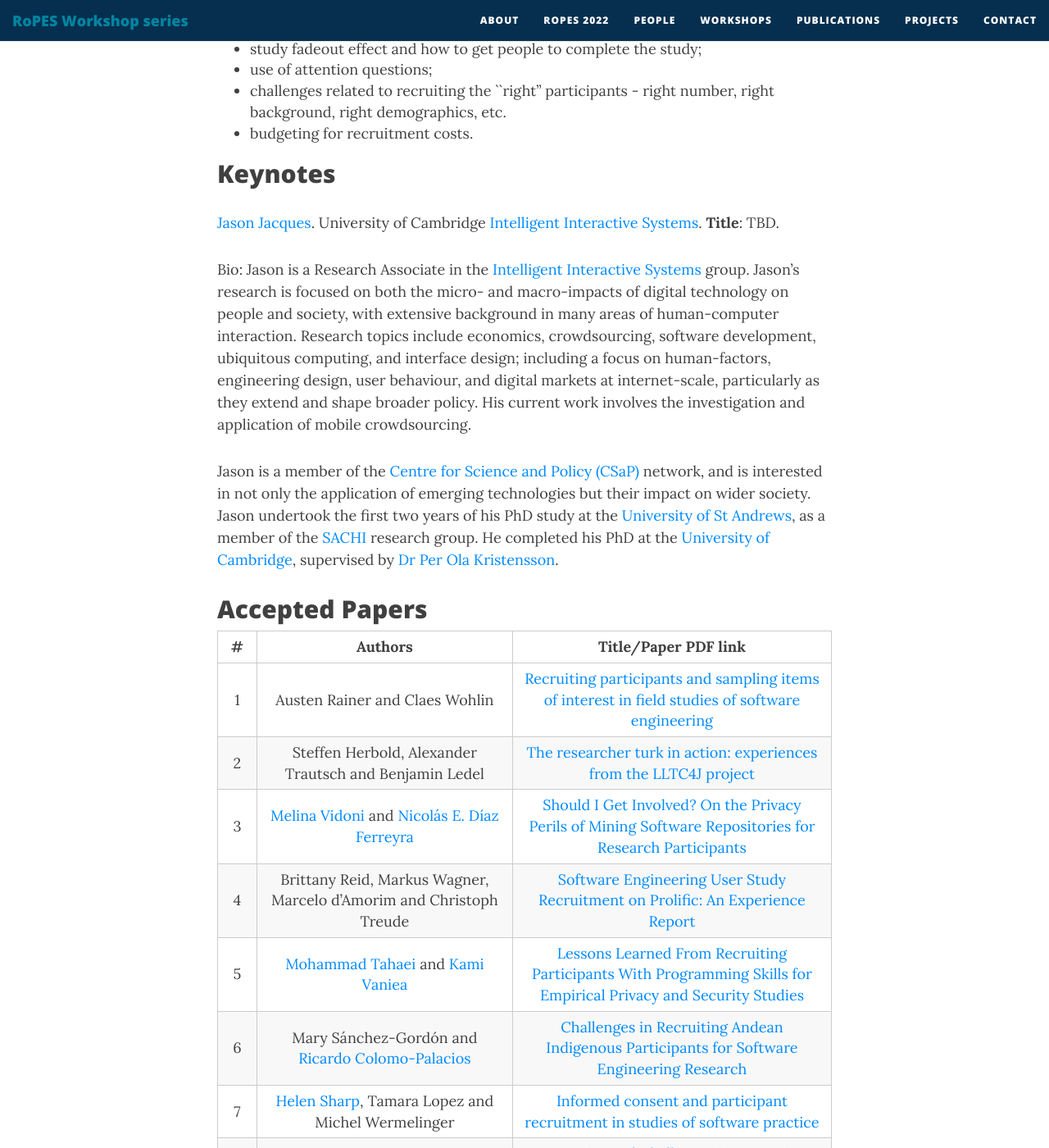
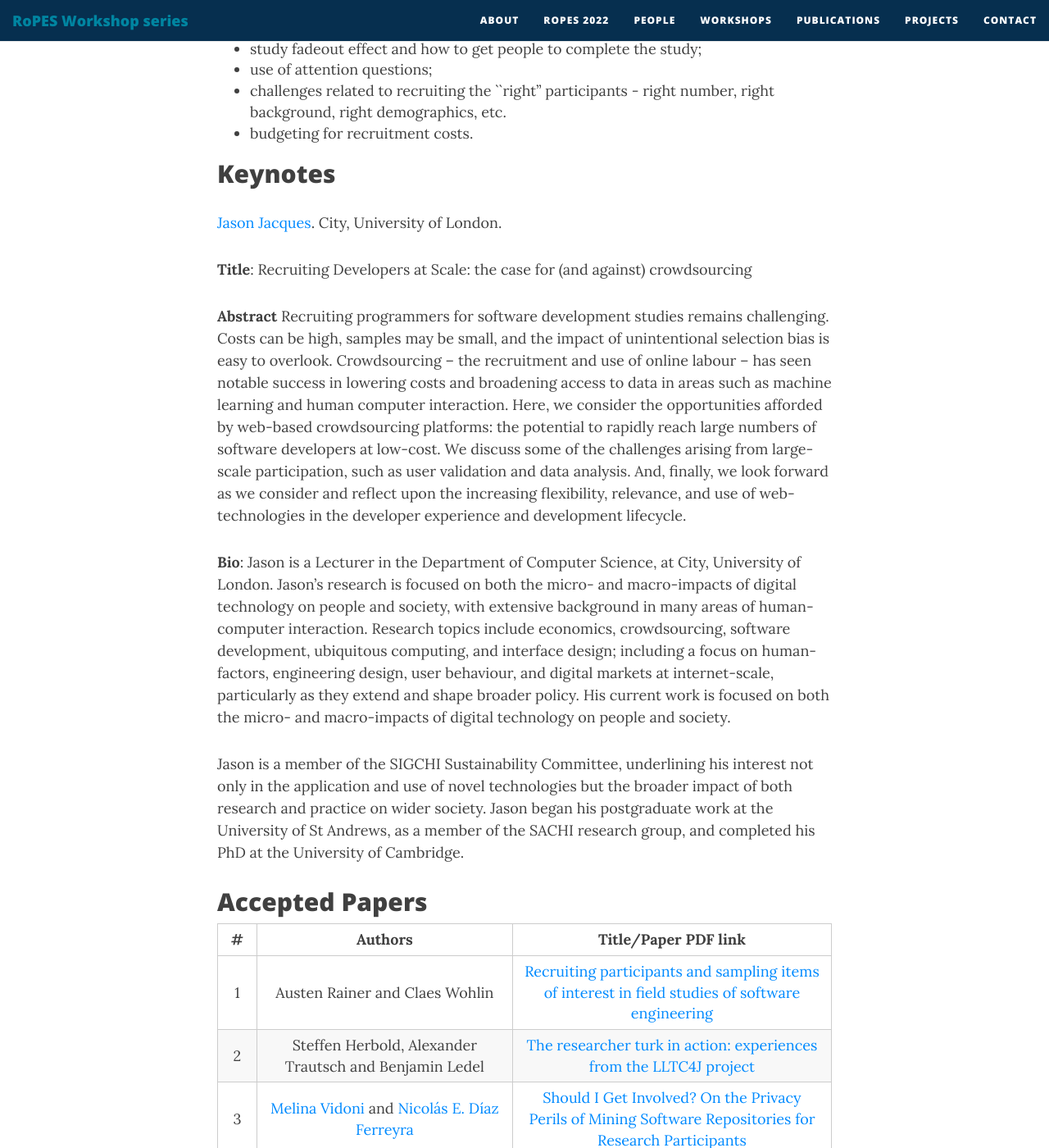
Before and after one commit to ropes-workshops/ropes-workshops.github.io, a Jekyll site: the page built from ropes22.md, in a window 1280 px wide and 1400 px high, scrolled down 1554 px. Shown: the whole window at 82% size. Built offline with Jekyll 4.4.1, drawn with Linux system fonts in a browser that asks for light colours; nearby versions of some CDN libraries.

Commit message:
add keynote details

```diff
--- a/ropes22.md
+++ b/ropes22.md
@@ -42,11 +42,17 @@ topics related to recruitment of participants in empirical software engineering:
 
 ## Keynotes
 
-[Jason Jacques](https://jsonj.co.uk). University of Cambridge  [Intelligent Interactive Systems](http://www-edc.eng.cam.ac.uk/research/intelligentinteractivesystems/). **Title**: TBD.
+[Jason Jacques](https://jsonj.co.uk). City, University of London.
 
-Bio: Jason is a Research Associate in the [Intelligent Interactive Systems](http://www-edc.eng.cam.ac.uk/research/intelligentinteractivesystems/) group. Jason's research is focused on both the micro- and macro-impacts of digital technology on people and society, with extensive background in many areas of human-computer interaction. Research topics include economics, crowdsourcing, software development, ubiquitous computing, and interface design; including a focus on human-factors, engineering design, user behaviour, and digital markets at internet-scale, particularly as they extend and shape broader policy. His current work involves the investigation and application of mobile crowdsourcing.
+**Title**: Recruiting Developers at Scale: the case for (and against) crowdsourcing
 
-Jason is a member of the [Centre for Science and Policy (CSaP)](http://www.csap.cam.ac.uk/about-csap/people/our-network/) network, and is interested in not only the application of emerging technologies but their impact on wider society. Jason undertook the first two years of his PhD study at the [University of St Andrews](http://www.st-andrews.ac.uk/), as a member of the [SACHI](https://sachi.cs.st-andrews.ac.uk/) research group. He completed his PhD at the [University of Cambridge](http://www.cam.ac.uk/), supervised by [Dr Per Ola Kristensson](http://www-edc.eng.cam.ac.uk/people/pok21.html).
+**Abstract**
+Recruiting programmers for software development studies remains challenging. Costs can be high, samples may be small, and the impact of unintentional selection bias is easy to overlook. Crowdsourcing – the recruitment and use of online labour – has seen notable success in lowering costs and broadening access to data in areas such as machine learning and human computer interaction. Here, we consider the opportunities afforded by web-based crowdsourcing platforms: the potential to rapidly reach large numbers of software developers at low-cost. We discuss some of the challenges arising from large-scale participation, such as user validation and data analysis. And, finally, we look forward as we consider and reflect upon the increasing flexibility, relevance, and use of web-technologies in the developer experience and development lifecycle.
+
+**Bio**:
+Jason is a Lecturer in the Department of Computer Science, at City, University of London. Jason's research is focused on both the micro- and macro-impacts of digital technology on people and society, with extensive background in many areas of human-computer interaction. Research topics include economics, crowdsourcing, software development, ubiquitous computing, and interface design; including a focus on human-factors, engineering design, user behaviour, and digital markets at internet-scale, particularly as they extend and shape broader policy. His current work is focused on both the micro- and macro-impacts of digital technology on people and society.
+
+Jason is a member of the SIGCHI Sustainability Committee, underlining his interest not only in the application and use of novel technologies but the broader impact of both research and practice on wider society. Jason began his postgraduate work at the University of St Andrews, as a member of the SACHI research group, and completed his PhD at the University of Cambridge.
 
 ## Accepted Papers
 
```
